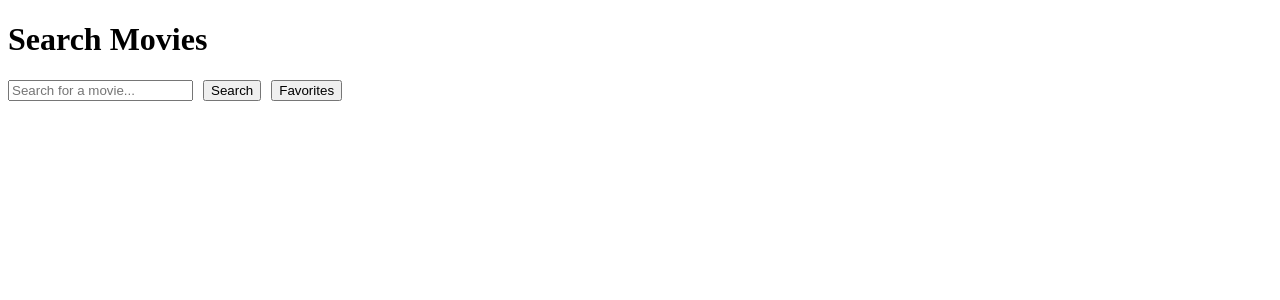
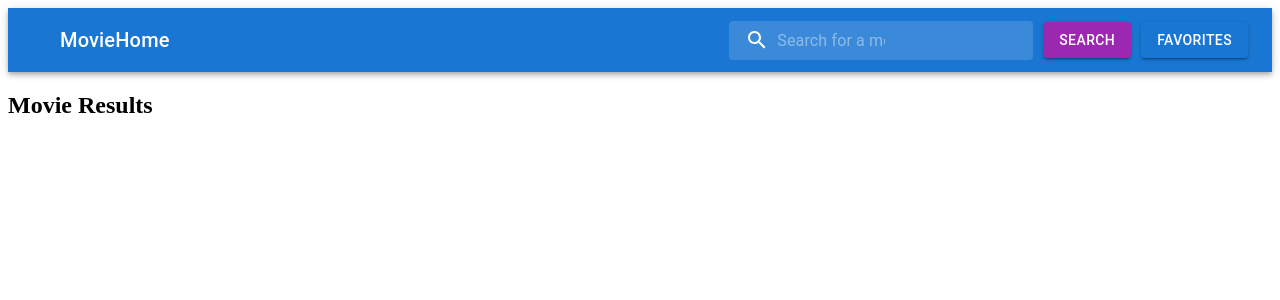
Before and after one commit to Wessam18/NestProject, a React (Vite) app in the folder Frontend/: page / in a window 1280 px wide. Shown: the top 300 px of the page. Built offline with nearby package versions, Linux system fonts and the light colour scheme.

Commit message:
adding navbar

```diff
--- /dev/null
+++ b/Frontend/src/components/navBar.tsx
@@ -0,0 +1,112 @@
+import { styled, alpha } from '@mui/material/styles';
+import AppBar from '@mui/material/AppBar';
+import Box from '@mui/material/Box';
+import Toolbar from '@mui/material/Toolbar';
+import IconButton from '@mui/material/IconButton';
+import Typography from '@mui/material/Typography';
+import InputBase from '@mui/material/InputBase';
+import SearchIcon from '@mui/icons-material/Search';
+import Button from '@mui/material/Button'; // For Favorites button
+import { Link } from 'react-router-dom';
+
+const Search = styled('div')(({ theme }) => ({
+  position: 'relative',
+  borderRadius: theme.shape.borderRadius,
+  backgroundColor: alpha(theme.palette.common.white, 0.15),
+  '&:hover': {
+    backgroundColor: alpha(theme.palette.common.white, 0.25),
+  },
+  marginLeft: theme.spacing(-1), // Moves it to the left
+  width: '25%', // Makes it wider
+  [theme.breakpoints.up('sm')]: {
+    marginLeft: theme.spacing(0), // Adjust for larger screens
+    width: '25%', // Wider on larger screens
+  },
+}));
+
+const SearchIconWrapper = styled('div')(({ theme }) => ({
+  padding: theme.spacing(0, 2),
+  height: '100%',
+  position: 'absolute',
+  pointerEvents: 'none',
+  display: 'flex',
+  alignItems: 'center',
+  justifyContent: 'center',
+}));
+
+const StyledInputBase = styled(InputBase)(({ theme }) => ({
+  color: 'inherit',
+  width: '100%',
+  '& .MuiInputBase-input': {
+    padding: theme.spacing(1, 1, 1, 0),
+    paddingLeft: `calc(1em + ${theme.spacing(4)})`,
+    transition: theme.transitions.create('width'),
+    [theme.breakpoints.up('sm')]: {
+      width: '12ch',
+      '&:focus': {
+        width: '20ch',
+      },
+    },
+  },
+}));
+
+interface SearchAppBarProps {
+  query: string;
+  setQuery: (query: string) => void;
+  search: () => void;
+}
+
+export default function SearchAppBar({ query, setQuery, search }: SearchAppBarProps) {
+  return (
+    <Box sx={{ flexGrow: 1 }}>
+      <AppBar position="static">
+        <Toolbar>
+          <IconButton
+            size="large"
+            edge="start"
+            color="inherit"
+            aria-label="open drawer"
+            sx={{ mr: 2 }}
+          >
+          </IconButton>
+          <Typography
+            variant="h6"
+            noWrap
+            component={Link}
+            to="/"
+            sx={{ flexGrow: 1, display: { xs: 'none', sm: 'block' },
+            textDecoration: 'none', // Remove underline
+            color: 'inherit', // Inherit color for consistency
+          }}
+          >
+            MovieHome
+          </Typography>
+          <Search>
+            <SearchIconWrapper>
+              <SearchIcon />
+            </SearchIconWrapper>
+            <StyledInputBase
+              placeholder="Search for a movie..."
+              inputProps={{ 'aria-label': 'search' }}
+              value={query}
+              onChange={(e) => setQuery(e.target.value)}
+            />
+          </Search>
+          <Button
+            variant="contained"
+            color="secondary"
+            onClick={search}
+            sx={{ marginLeft: '10px' }}
+          >
+            Search
+          </Button>
+          <Link to="/favorites" style={{ textDecoration: 'none', marginLeft: '10px' }}>
+            <Button variant="contained" color="primary">
+              Favorites
+            </Button>
+          </Link>
+        </Toolbar>
+      </AppBar>
+    </Box>
+  );
+}
--- a/Frontend/src/pages/SearchMovies.tsx
+++ b/Frontend/src/pages/SearchMovies.tsx
@@ -1,11 +1,12 @@
-import { useState } from "react";
+import { Key, useState } from "react";
 import axios from "axios";
-import { Link } from "react-router-dom";
-import ProductCard from "./ProductCard";
+import ProductCard from "../components/ProductCard";
 import { useWishlist } from "../context/wishlistContext";
+import SearchAppBar from "../components/navBar";
 
 // Shared Movie interface
 interface Movie {
+  id: Key | null | undefined;
   _id: string;
   title: string;
   image1: string;
@@ -20,7 +21,7 @@ const SearchMovies = () => {
   const { addToWishlist } = useWishlist();
 
   // Fetch movies from OMDb API
-  const searchMovies = async () => {
+  const search = async () => {
     try {
       const response = await axios.get(`https://www.omdbapi.com/?s=${query}&apikey=800bdf56`);
       const apiMovies = response.data.Search || [];
@@ -47,19 +48,11 @@ const SearchMovies = () => {
 
   return (
     <div>
-      <h1>Search Movies</h1>
-      <div style={{ display: "flex", alignItems: "center" }}>
-        <input
-          type="text"
-          value={query}
-          onChange={(e) => setQuery(e.target.value)}
-          placeholder="Search for a movie..."
-          style={{ marginRight: "10px" }}
-        />
-        <button onClick={searchMovies}>Search</button>
-        <Link to="/favorites" style={{ textDecoration: "none", marginLeft: "10px" }}>
-          <button>Favorites</button>
-        </Link>
+      <div>
+        <SearchAppBar query={query} setQuery={setQuery} search={search} />
+        <div>
+          <h2>Movie Results</h2>
+        </div>
       </div>
 
       <div style={{ display: "grid", gridTemplateColumns: "repeat(auto-fill, minmax(200px, 1fr))", gap: "16px" }}>
--- a/Frontend/src/pages/WishlistPage.tsx
+++ b/Frontend/src/pages/WishlistPage.tsx
@@ -1,8 +1,9 @@
 import { useEffect, useState } from "react";
-import { Box, Grid, Typography, Button } from "@mui/material";
+import { Box, Grid, Typography } from "@mui/material";
 import { Link } from "react-router-dom";
 import axios from "axios";
-import ProductCard from "./ProductCard"; // Import ProductCard
+import ProductCard from "../components/ProductCard"; // Import ProductCard
+import SearchAppBar from "../components/navBar";
 
 const WishlistPage = () => {
   const [wishlistItems, setWishlistItems] = useState<any[]>([]);
@@ -30,8 +31,9 @@ const WishlistPage = () => {
     }
   };
 
+  return (
+  <div>
 
-  return (
     <Box sx={{ padding: "75px" }}>
       <Typography variant="h4" sx={{ fontWeight: "bold" }} gutterBottom>
         Wishlist
@@ -57,26 +59,10 @@ const WishlistPage = () => {
               />
             </Grid>
           ))}
-          <Grid item xs={12} sx={{ marginTop: "20px" }}>
-            <Link to="/" style={{ textDecoration: "none" }}>
-              <Button
-                variant="contained"
-                size="large"
-                sx={{
-                  backgroundColor: "#D10024",
-                  fontWeight: "bold",
-                  borderRadius: "5px",
-                  width: "100%",
-                  "&:hover": { backgroundColor: "#a8001b" },
-                }}
-              >
-                Go to Home
-              </Button>
-            </Link>
-          </Grid>
         </Grid>
       )}
     </Box>
+  </div>
   );
 };
 
```
Also changed, not shown: Frontend/src/context/searchContext.tsx (added, +40 -0 lines), Frontend/src/components/ProductCard.tsx (renamed from Frontend/src/pages/ProductCard.tsx), 1 other file (tests, documents, lock files or other folders).
